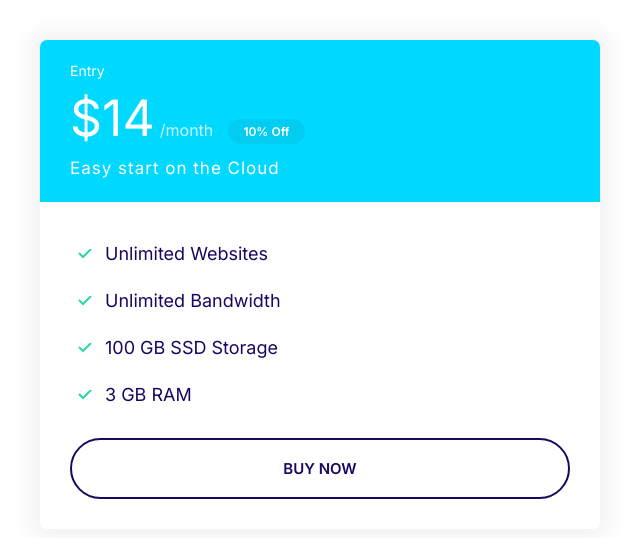
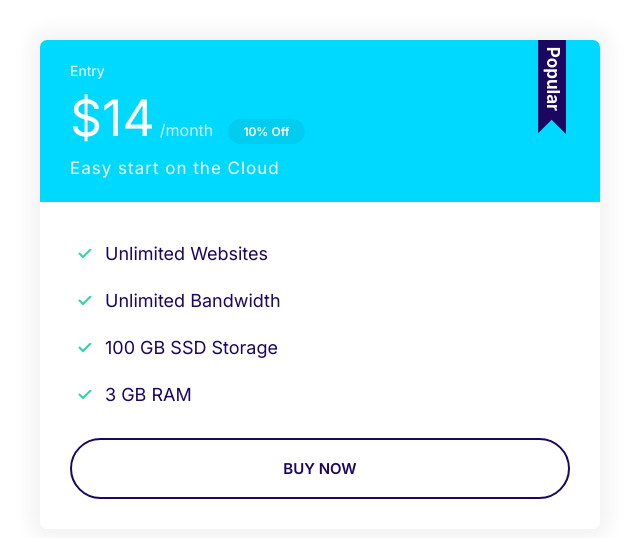
Before and after one commit to bajibpathan/moshify-sample, a plain HTML site: page index.html in a window 1280 px wide. Shown: the whole page, without its empty margins (0-640 px from the left). Drawn offline with Linux system fonts and the light colour scheme.

Commit message:
Updated styles for Plan popular component

```diff
--- a/css/styles.css
+++ b/css/styles.css
@@ -329,6 +329,19 @@ a {
     margin-bottom: 2rem;
 }
 
+.plan--popular .card__header{
+    position: relative;
+}
+
+.plan--popular .card__header::before{
+    content: url(../images/popular.svg);
+    width: 40px;
+    display: inline-block;
+    position: absolute;
+    top: -6px;;
+    right: 5%;
+}
+
 @media screen  and (min-width: 1024px){
     .plan__name{
         font-size: 1.4rem;
--- a/index.html
+++ b/index.html
@@ -13,7 +13,7 @@
 </head>
 <body>
     <div style=" width: 50%; padding: 4rem;">
-        <div class="plan">
+        <div class="plan plan--popular">
             <div class="card card--secondary">
                 <header class="card__header">
                     <h3 class="plan__name">Entry</h3>
```
Also changed, not shown: images/popular.svg (added).
